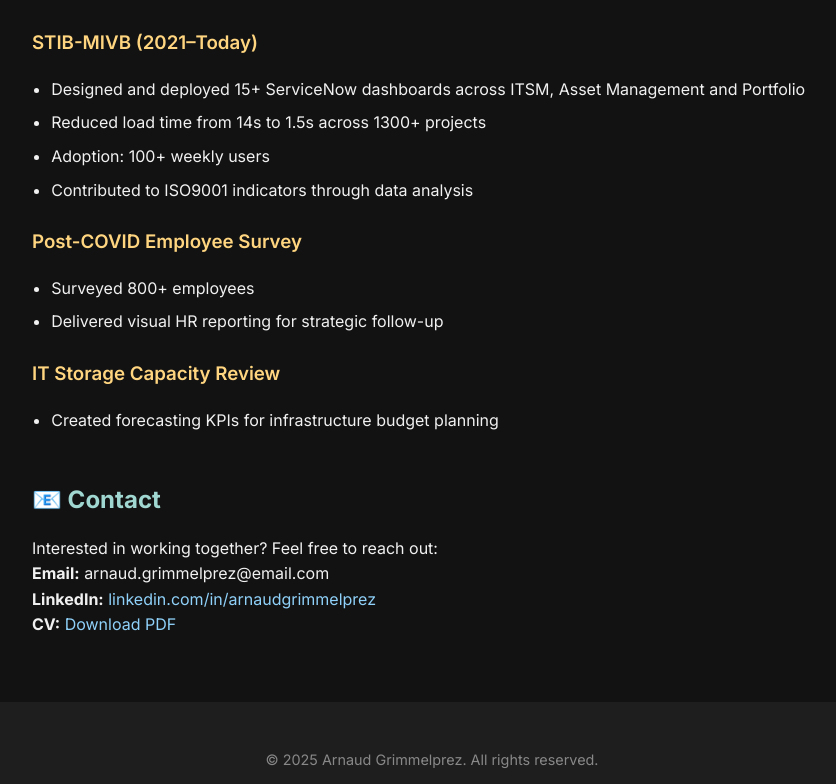
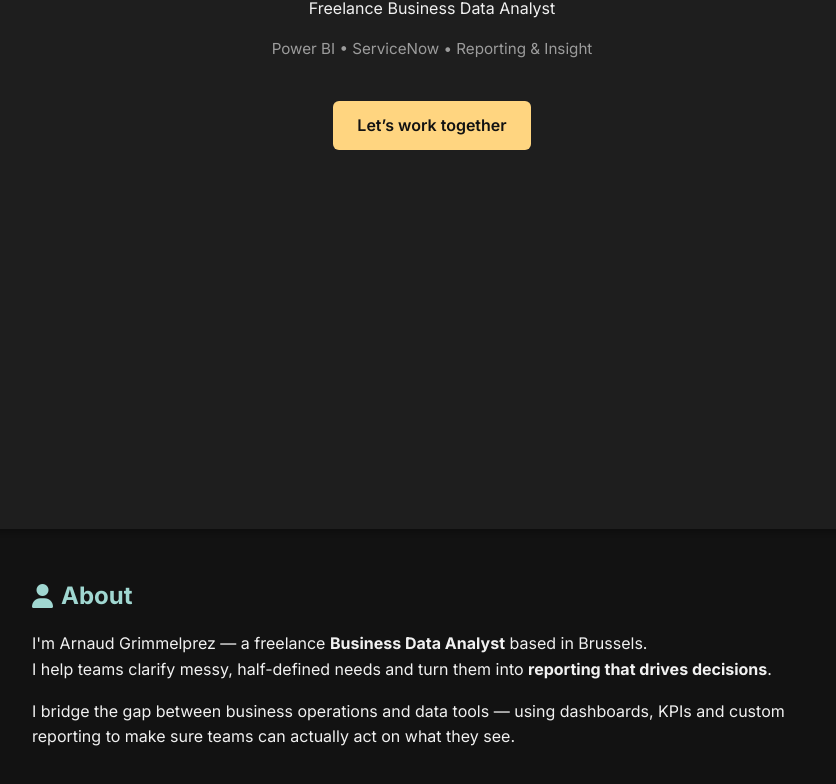
Before and after one commit to agmpz/profile-landpage, a plain HTML site: page index.html in a window 1280 px wide. Shown: the part 463-1247 px from the top of the page, without its empty margins (208-1044 px from the left). Drawn offline with nearby package versions, Linux system fonts and the light colour scheme.

Commit message:
Update index.html

```diff
--- a/index.html
+++ b/index.html
@@ -5,16 +5,21 @@
   <meta name="viewport" content="width=device-width, initial-scale=1.0" />
   <title>Arnaud Grimmelprez | Freelance Data Analyst</title>
   <link rel="stylesheet" href="style.css" />
+  <link rel="stylesheet" href="https://cdnjs.cloudflare.com/ajax/libs/font-awesome/6.5.0/css/all.min.css" />
+  <link href="https://unpkg.com/aos@2.3.1/dist/aos.css" rel="stylesheet">
 </head>
 <body>
-  <header>
-    <h1>Arnaud Grimmelprez</h1>
-    <p>Freelance Business Data Analyst</p>
-    <p class="subhead">Power BI &bull; ServiceNow &bull; Reporting &amp; Insight</p>
+  <header class="hero">
+    <div class="hero-content">
+      <h1>Arnaud Grimmelprez</h1>
+      <p>Freelance Business Data Analyst</p>
+      <p class="subhead">Power BI &bull; ServiceNow &bull; Reporting &amp; Insight</p>
+      <a href="#contact" class="cta-button">Let’s work together</a>
+    </div>
   </header>
 
-  <section id="about">
-    <h2>👋 About</h2>
+  <section id="about" data-aos="fade-up">
+    <h2><i class="fas fa-user"></i> About</h2>
     <p>
       I'm Arnaud Grimmelprez — a freelance <strong>Business Data Analyst</strong> based in Brussels.<br>
       I help teams clarify messy, half-defined needs and turn them into
@@ -25,8 +30,8 @@
     </p>
   </section>
 
-  <section id="work">
-    <h2>📈 Recent Work</h2>
+  <section id="work" data-aos="fade-up">
+    <h2><i class="fas fa-briefcase"></i> Recent Work</h2>
     <div class="project">
       <h3>STIB-MIVB (2021–Today)</h3>
       <ul>
@@ -51,11 +56,11 @@
     </div>
   </section>
 
-  <section id="contact">
-    <h2>📧 Contact</h2>
+  <section id="contact" data-aos="fade-up">
+    <h2><i class="fas fa-envelope"></i> Contact</h2>
     <p>
       Interested in working together? Feel free to reach out:<br>
-      <strong>Email:</strong> arnaud.grimmelprez@email.com<br>
+      <strong>Email:</strong> <a href="mailto:arnaud.grimmelprez@email.com">arnaud.grimmelprez@email.com</a><br>
       <strong>LinkedIn:</strong> <a href="https://www.linkedin.com/in/arnaudgrimmelprez" target="_blank">linkedin.com/in/arnaudgrimmelprez</a><br>
       <strong>CV:</strong> <a href="#">Download PDF</a>
     </p>
@@ -64,5 +69,10 @@
   <footer>
     <p>&copy; 2025 Arnaud Grimmelprez. All rights reserved.</p>
   </footer>
+
+  <script src="https://unpkg.com/aos@2.3.1/dist/aos.js"></script>
+  <script>
+    AOS.init({ once: true });
+  </script>
 </body>
 </html>
```
